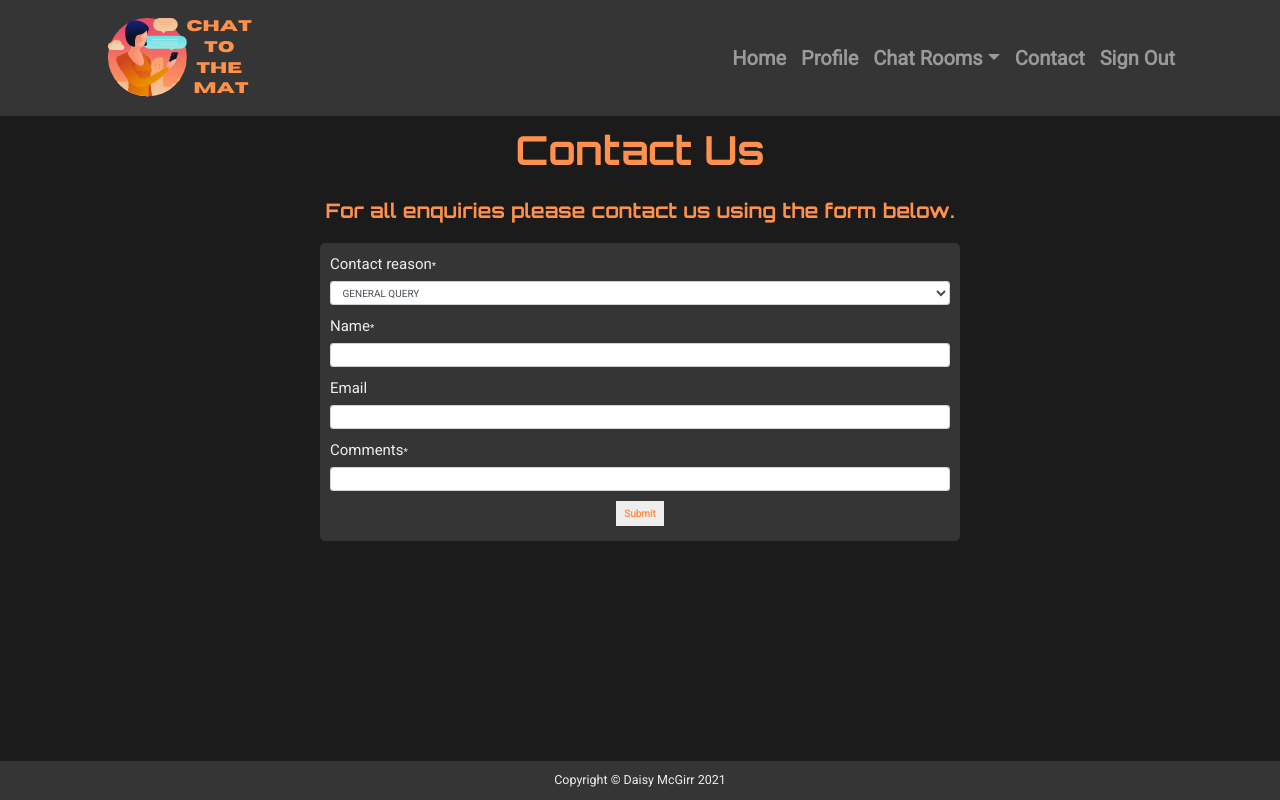
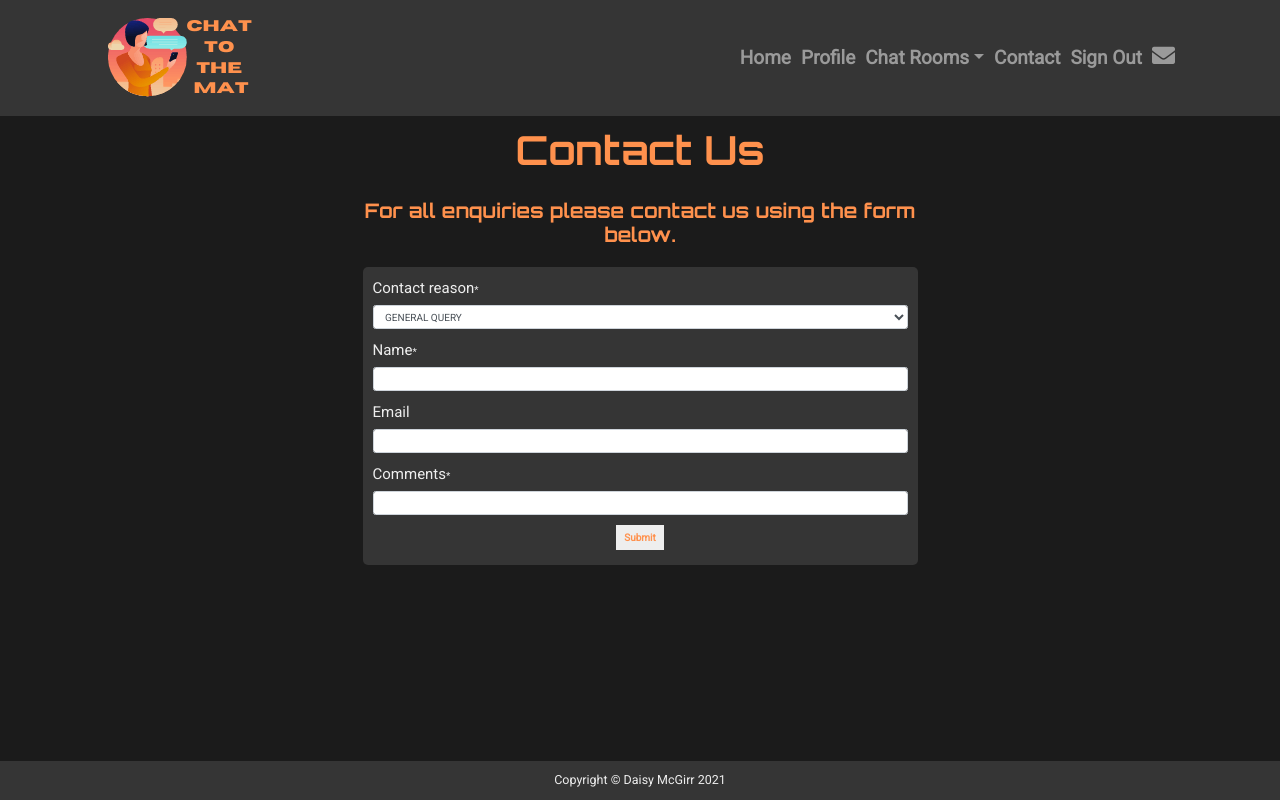
Before and after one commit to Dee-McG/ChatToTheMat, a Django app: page /contact/ in a window 1280 px wide. Run offline with Django 3.2, Linux system fonts and the light colour scheme; the visitor is signed in with stand-in values (Sample User, id 1); some libraries are stand-ins or nearby versions.

Commit message:
Added container to contact to fix bug where content was behind footer. Added private message link to base and styling

```diff
--- a/contact/templates/contact/contact.html
+++ b/contact/templates/contact/contact.html
@@ -6,7 +6,7 @@
 {% endblock %}
 
 {% block content %}
-
+    <main class="container">
         <div class="row no-gutters">
             <!-- Form Information -->
             <div class="col-10 offset-1 col-md-6 offset-md-3">
@@ -26,4 +26,5 @@
                 </form>
             </div>
         </div>
+    </main>
 {% endblock %}
--- a/static/css/base.css
+++ b/static/css/base.css
@@ -69,6 +69,14 @@ header {
 span.navbar-toggler-icon {
     height: 3rem;
     width: 3rem;
+}
+
+i.fas.fa-envelope {
+    font-size: 2.3rem;
+}
+
+a#mail.nav-link {
+    margin-bottom: 0;
 }
 
 /* Footer */
@@ -157,7 +165,18 @@ label {
     }
 }
 
-@media only screen and (max-width: 768px) and (min-width: 575px) {
+@media only screen and (min-width: 575px) and (max-width: 630px) {
+    #nav-styling {
+        min-width: 100vw;
+    }
+    .navbar-dark .navbar-nav .nav-link {
+        font-size: 1.4rem;
+        padding: 0;
+        margin: 0;
+    }
+}
+
+@media only screen and (min-width: 630px) and (max-width: 768px) {
     #nav-styling {
         min-width: 100vw;
     }
@@ -167,3 +186,11 @@ label {
         margin: 0;
     }
 }
+
+@media only screen and (min-width: 768px) {
+    .navbar-dark .navbar-nav .nav-link {
+        font-size: 1.9rem;
+        padding: 0;
+        margin-right: 5px;
+    }
+}
--- a/templates/base.html
+++ b/templates/base.html
@@ -72,6 +72,9 @@
                             <li class="nav-item mr-2">
                                 <a class="nav-link" href="{% url 'account_logout' %}">Sign Out</a>
                             </li>
+                            <li class="nav-item mr-2">
+                                <a class="nav-link" href="{% url 'private_messages' %}" id="mail"><i class="fas fa-envelope"></i></a>
+                            </li>
                         {% endif %}
                     </ul>
                 </div>
```
Lines whose indentation alone changed are shown as unchanged.
